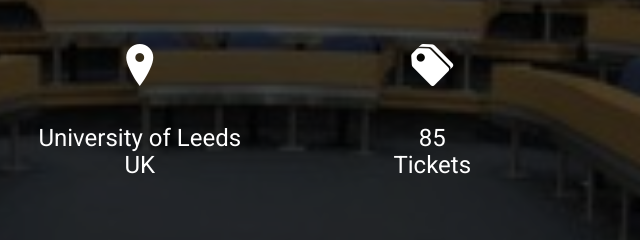
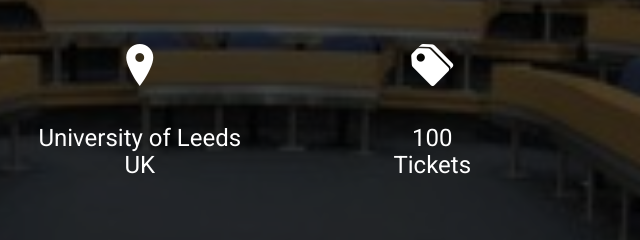
Before and after one commit to ukmmt/conference2024, a website: page index.html in a window 1280 px wide. Shown: the part 1560-1800 px from the top of the page, 354-994 px from the left. Drawn offline with Linux system fonts and the light colour scheme; files whose address does not match are found by name.

Commit message:
Update ticket numbers

```diff
--- a/index.html
+++ b/index.html
@@ -163,7 +163,7 @@
                 <div class="col-sm-3">
 
                     <i class="ion-pricetags"></i>
-                    <h3>85<br>Tickets</h3>
+                    <h3>100<br>Tickets</h3>
 
                 </div>
                 <div class="col-sm-3">
```
